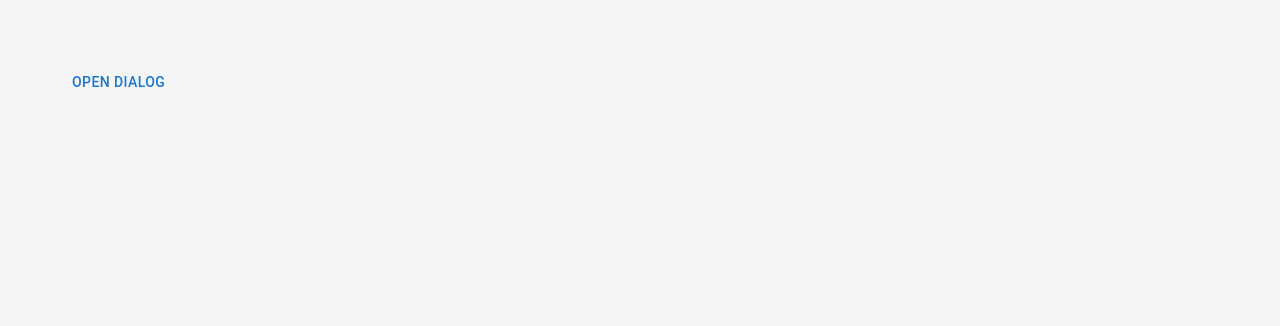
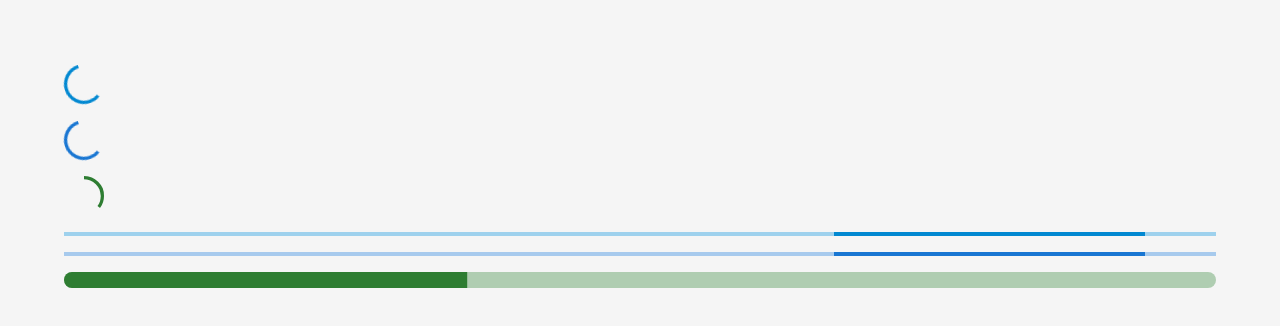
Before and after one commit to andriy-sachok/testing-mui-materials, a React (Create React App) app: page / in a window 1280 px wide. Shown: the top 326 px of the page. Built offline with nearby package versions, Linux system fonts and the light colour scheme.

Commit message:
added <MuiProgress />

```diff
--- a/src/App.jsx
+++ b/src/App.jsx
@@ -24,9 +24,10 @@
 // import MuiTable from './components/data display/MuiTable';
 // import MuiAlert from './components/feedback/MuiAlert';
 // import MuiSnackbar from './components/feedback/MuiSnackbar';
+// import MuiDialog from './components/feedback/MuiDialog';
 
 import './App.css';
-import MuiDialog from './components/feedback/MuiDialog';
+import MuiProgress from './components/feedback/MuiProgress';
 
 const App = () => {
   return (
@@ -55,7 +56,8 @@
       {/* <MuiTable /> */}
       {/* <MuiAlert /> */}
       {/* <MuiSnackbar /> */}
-      <MuiDialog />
+      {/* <MuiDialog /> */}
+      <MuiProgress />
     </div>
   );
 };
--- /dev/null
+++ b/src/components/feedback/MuiProgress.jsx
@@ -0,0 +1,22 @@
+import { CircularProgress, LinearProgress, Stack } from '@mui/material';
+
+const MuiProgress = () => {
+  return (
+    <Stack spacing={2}>
+      <CircularProgress color="info" />
+      <CircularProgress color="primary" />
+      <CircularProgress color="success" variant="determinate" value={35} />
+
+      <LinearProgress color="info" />
+      <LinearProgress color="primary" />
+      <LinearProgress
+        color="success"
+        variant="determinate"
+        value={35}
+        sx={{ height: '16px', borderRadius: '16px' }}
+      />
+    </Stack>
+  );
+};
+
+export default MuiProgress;
```
